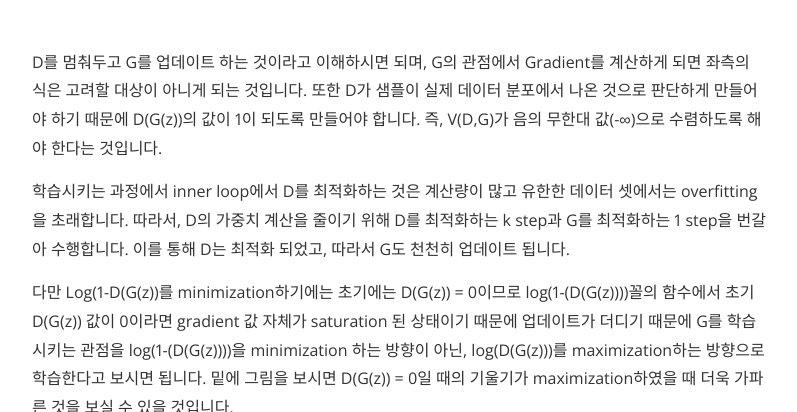
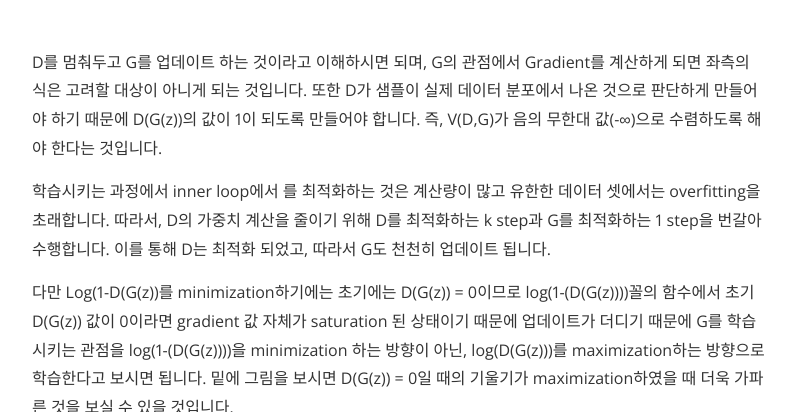
Before and after one commit to deep-generative-models-AIM5036/deep-generative-models-AIM5036.github.io, a Jekyll site: the page built from _posts/2022-11-10-GAN.md, in a window 1280 px wide and 900 px high, scrolled down 6406 px, cut to the strip 80-492 px from the top of the window. Shown: the whole strip, without its empty margins (240-1037 px from the left). Built offline with Jekyll 4.4.1, drawn with Linux system fonts in a browser that asks for light colours; nearby versions of some CDN libraries.

Commit message:
Update 2022-11-10-GAN.md
Signed-off-by: dallong0727 <66342928+dallong0727@users.noreply.github.com>

```diff
--- a/_posts/2022-11-10-GAN.md
+++ b/_posts/2022-11-10-GAN.md
@@ -184,7 +184,7 @@ G를 멈춰 놓고 D를 업데이트 하는 것이라고 이해하시면 될 것
 
 D를 멈춰두고 G를 업데이트 하는 것이라고 이해하시면 되며, G의 관점에서 Gradient를 계산하게 되면 좌측의 식은 고려할 대상이 아니게 되는 것입니다. 또한 D가 샘플이 실제 데이터 분포에서 나온 것으로 판단하게 만들어야 하기 때문에 D(G(z))의 값이 1이 되도록 만들어야 합니다. 즉, V(D,G)가 음의 무한대 값(-∞)으로 수렴하도록 해야 한다는 것입니다.
 
-학습시키는 과정에서 inner loop에서 D를 최적화하는 것은 계산량이 많고 유한한 데이터 셋에서는 overfitting을 초래합니다. 따라서, D의 가중치 계산을 줄이기 위해 D를 최적화하는 k step과 G를 최적화하는 1 step을 번갈아 수행합니다. 이를 통해 D는 최적화 되었고, 따라서 G도 천천히 업데이트 됩니다.
+학습시키는 과정에서 inner loop에서 를 최적화하는 것은 계산량이 많고 유한한 데이터 셋에서는 overfitting을 초래합니다. 따라서, D의 가중치 계산을 줄이기 위해 D를 최적화하는 k step과 G를 최적화하는 1 step을 번갈아 수행합니다. 이를 통해 D는 최적화 되었고, 따라서 G도 천천히 업데이트 됩니다.
 
 다만 Log(1-D(G(z))를 minimization하기에는 초기에는 D(G(z)) = 0이므로 log(1-(D(G(z))))꼴의 함수에서 초기 D(G(z)) 값이 0이라면 gradient 값 자체가 saturation 된 상태이기 때문에 업데이트가 더디기 때문에 G를 학습시키는 관점을 log(1-(D(G(z))))을 minimization 하는 방향이 아닌, log(D(G(z)))를 maximization하는 방향으로 학습한다고 보시면 됩니다. 밑에 그림을 보시면 D(G(z)) = 0일 때의 기울기가 maximization하였을 때 더욱 가파른 것을 보실 수 있을 것입니다.
 
```
